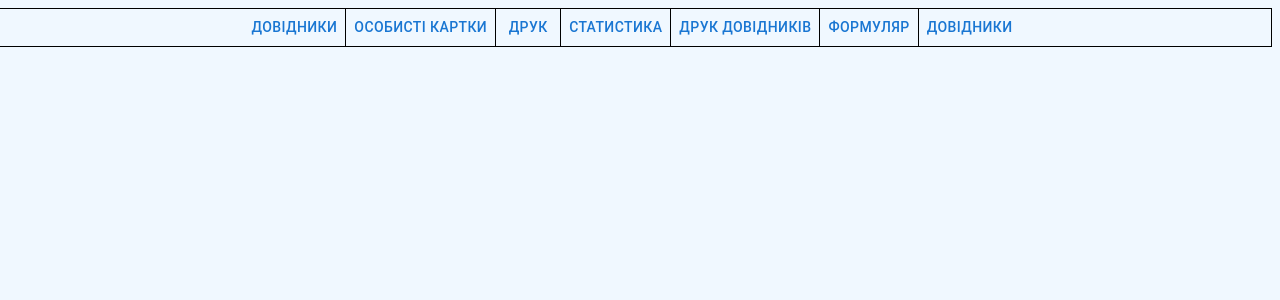
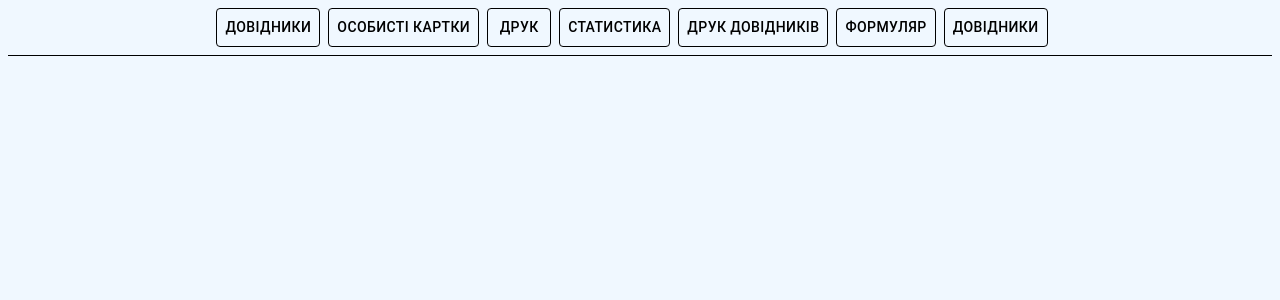
Before and after one commit to aquamaryne/university_server, a React (Create React App) app in the folder front/: page /mainPage in a window 1280 px wide. Shown: the top 300 px of the page. Built offline with nearby package versions, Linux system fonts and the light colour scheme.

Commit message:
design changes

```diff
--- a/front/src/components/form.js
+++ b/front/src/components/form.js
@@ -15,7 +15,15 @@ const Form = () => {
 
     return(
         <div>
-            <Button onClick={handleClick}>Формуляр </Button>
+            <Button onClick={handleClick} sx={{
+                border: 1,
+                borderRadius: 1,
+                color: "black",
+                '&:hover': {
+                    background: 'black',
+                    color: 'white'
+                },
+            }}>Формуляр</Button>
             <Menu
                 anchorEl={anchorEl}
                 open={Boolean(anchorEl)}
--- a/front/src/components/mainPage.js
+++ b/front/src/components/mainPage.js
@@ -7,47 +7,38 @@ import Statistics from "./statistics";
 import PrintWitness from "./witnessPrint";
 import Form from "./form";
 import Store from "./store";
+import "../css/page.css";
 
 const MainPage = () => {
     return(
+        <div>
             <Grid container spacing={2} justifyContent={"center"} sx={{
                 marginTop: 1,
-            border: 1,
             }}>
-            <Box sx={{
-                borderRight: 1,
-            }}>
+                <Box>
                     <Witness />
                 </Box>
-            <Box sx={{
-                borderRight: 1,
-            }}>
+                <Box sx={{ marginLeft: 1}}>
                     <PersonalCard />
                 </Box>
-            <Box sx={{
-                borderRight: 1,
-            }}>
+                <Box sx={{ marginLeft: 1}}>
                     <Print />
                 </Box>
-            <Box sx={{
-                borderRight: 1,
-            }}>
+                <Box sx={{ marginLeft: 1}}>
                     <Statistics />
                 </Box>
-            <Box sx={{
-                borderRight: 1,
-            }}>
+                <Box sx={{ marginLeft: 1}}>
                     <PrintWitness />
                 </Box>
-            <Box sx={{
-                borderRight: 1,
-            }}>
+                <Box sx={{ marginLeft: 1}}>
                     <Form />
                 </Box>
-            <Box>
+                <Box sx={{ marginLeft: 1}}>
                     <Store />
                 </Box>
             </Grid>
+            <div className="line"></div>
+        </div>
     )
 };
 
--- a/front/src/components/personalCard.js
+++ b/front/src/components/personalCard.js
@@ -14,7 +14,15 @@ const PersonalCard = () => {
 
     return(
         <div>
-            <Button onClick={handleClick}>Особисті картки</Button>
+            <Button onClick={handleClick} sx={{
+                border: 1,
+                borderRadius: 1,
+                color: "black",
+                '&:hover': {
+                    background: 'black',
+                    color: 'white'
+                },
+            }}>Особисті картки</Button>
             <Menu
                 anchorEl={anchorEl}
                 open={Boolean(anchorEl)}
--- a/front/src/components/print.js
+++ b/front/src/components/print.js
@@ -14,7 +14,15 @@ const Print = () => {
 
     return(
         <div>
-            <Button onClick={handleClick}>Друк</Button>
+            <Button onClick={handleClick} sx={{
+                border: 1,
+                borderRadius: 1,
+                color: "black",
+                '&:hover': {
+                    background: 'black',
+                    color: 'white'
+                },
+            }}>Друк</Button>
             <Menu
                 anchorEl={anchorEl}
                 open={Boolean(anchorEl)}
--- a/front/src/components/statistics.js
+++ b/front/src/components/statistics.js
@@ -14,7 +14,15 @@ const Statistics = () => {
 
     return(
         <div>
-            <Button onClick={handleClick}>Статистика</Button>
+            <Button onClick={handleClick} sx={{
+                border: 1,
+                borderRadius: 1,
+                color: "black",
+                '&:hover': {
+                    background: 'black',
+                    color: 'white'
+                },
+            }}>Статистика</Button>
             <Menu
                 anchorEl={anchorEl}
                 open={Boolean(anchorEl)}
--- a/front/src/components/store.js
+++ b/front/src/components/store.js
@@ -15,7 +15,15 @@ const Store = () => {
 
     return(
         <div>
-            <Button onClick={handleClick}>Довідники </Button>
+            <Button onClick={handleClick} sx={{
+                border: 1,
+                borderRadius: 1,
+                color: "black",
+                '&:hover': {
+                    background: 'black',
+                    color: 'white'
+                },
+            }}>Довідники </Button>
             <Menu
                 anchorEl={anchorEl}
                 open={Boolean(anchorEl)}
--- a/front/src/components/witness.js
+++ b/front/src/components/witness.js
@@ -15,7 +15,17 @@ const Witness = () => {
 
     return(
         <div>
-            <Button onClick={handleClick}>Довідники </Button>
+            <Button onClick={handleClick} sx={{
+                border: 1,
+                borderRadius: 1,
+                color: "black",
+                '&:hover': {
+                    background: 'black',
+                    color: 'white',
+                },
+            }}>
+                Довідники
+            </Button>
             <Menu
                 anchorEl={anchorEl}
                 open={Boolean(anchorEl)}
--- a/front/src/components/witnessPrint.js
+++ b/front/src/components/witnessPrint.js
@@ -15,7 +15,15 @@ const PrintWitness = () => {
 
     return(
         <div>
-            <Button onClick={handleClick}>Друк довідників</Button>
+            <Button onClick={handleClick} sx={{
+                border: 1,
+                borderRadius: 1,
+                color: "black",
+                '&:hover': {
+                    background: 'black',
+                    color: 'white'
+                },
+            }}>Друк довідників</Button>
             <Menu
                 anchorEl={anchorEl}
                 open={Boolean(anchorEl)}
--- /dev/null
+++ b/front/src/css/page.css
@@ -0,0 +1,6 @@
+.line{
+    background-color: black;
+    width: 100%;
+    margin-top: 8px;
+    height: 1px;
+}
```
Also changed, not shown: 1 other file (tests, documents, lock files or other folders). Lines whose indentation alone changed are shown as unchanged.
